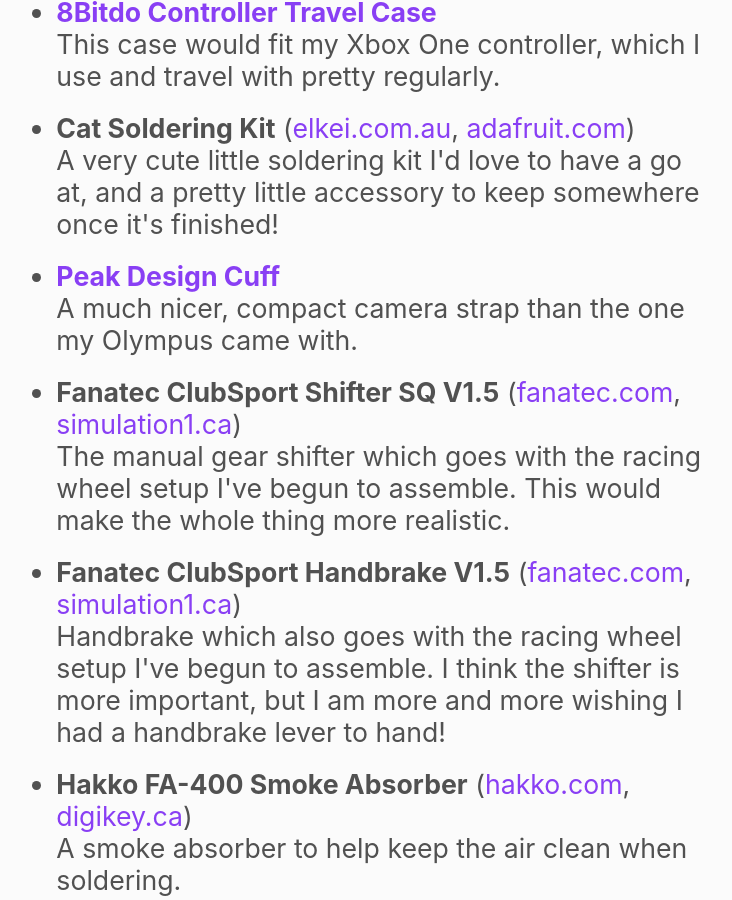
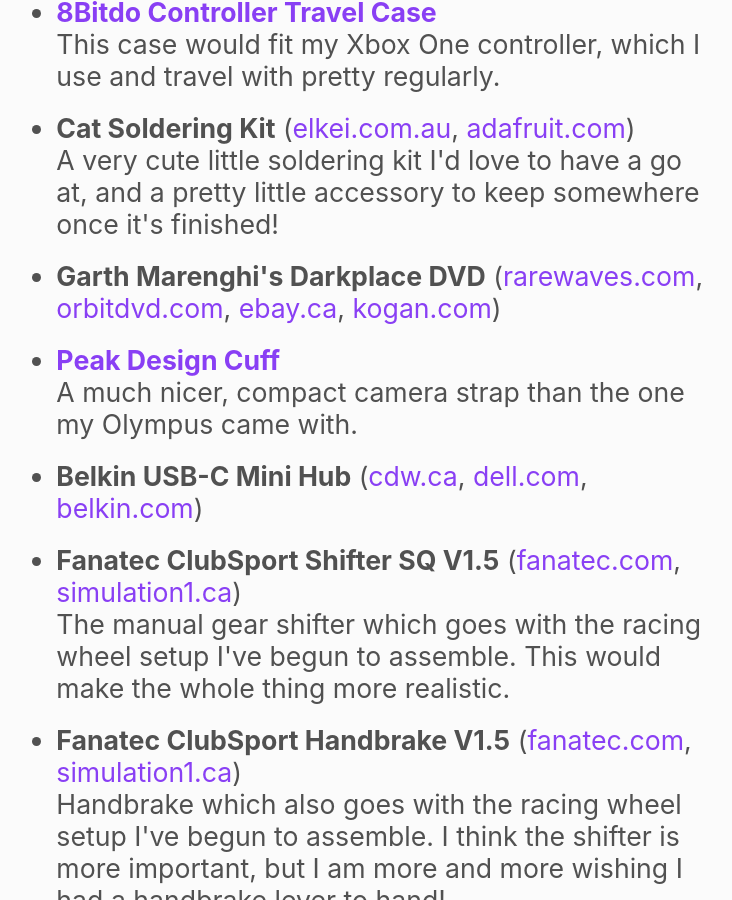
Before and after one commit to ticky/wishlist, a Jekyll site: the page built from index.md, in a window 1280 px wide and 900 px high, scrolled down 986 px. Shown: the whole window, without its empty margins (277-1009 px from the left). Built offline with Jekyll 4.4.1, drawn with Linux system fonts in a browser that asks for light colours; our own code applies the rules of GitHub Pages for plain Markdown files.

Commit message:
Further wishlisting

```diff
--- a/_data/wishlist.yml
+++ b/_data/wishlist.yml
@@ -33,10 +33,23 @@
     notes: |
       A very cute little soldering kit I'd love to have a go at, and a pretty little accessory to keep somewhere once it's finished!
 
+  - name: Garth Marenghi's Darkplace DVD
+    link:
+      - "https://www.rarewaves.com/products/6867441018292-garth-marenghis-dark-place-the-complete-series-man-to-man"
+      - "https://www.orbitdvd.com/products/garthmarenghisdarkplacethecompleteseriesmantomanwithdeanlearnerregionbdvd"
+      - "https://www.ebay.ca/sch/617/i.html?_from=R40&_nkw=6867441018292&LH_TitleDesc=0"
+      - "https://www.kogan.com/au/buy/ogm-man-to-man-with-dean-learnergarth-marenghis-darkplace-dvd-70566/"
+
   - name: Peak Design Cuff
     link: "https://www.peakdesign.com/collections/straps/products/cuff?variant=9783844110380"
     notes: |
       A much nicer, compact camera strap than the one my Olympus came with.
+
+  - name: Belkin USB-C Mini Hub
+    link:
+      - "https://www.cdw.ca/product/belkin-usb-c-4-port-mini-hub-hub-4-ports/4706842"
+      - "https://www.dell.com/en-ca/work/shop/belkin-inc-usb-c-4port-mini-hub/apd/a9602917/pc-accessories"
+      - "https://www.belkin.com/us/docks-hubs/hubs/usb-c-4-port-mini-hub-usb-type-c/p/p-f4u090/"
 
   - name: Fanatec ClubSport Shifter SQ V1.5
     link:
```
Also changed, not shown: Gemfile.lock.
